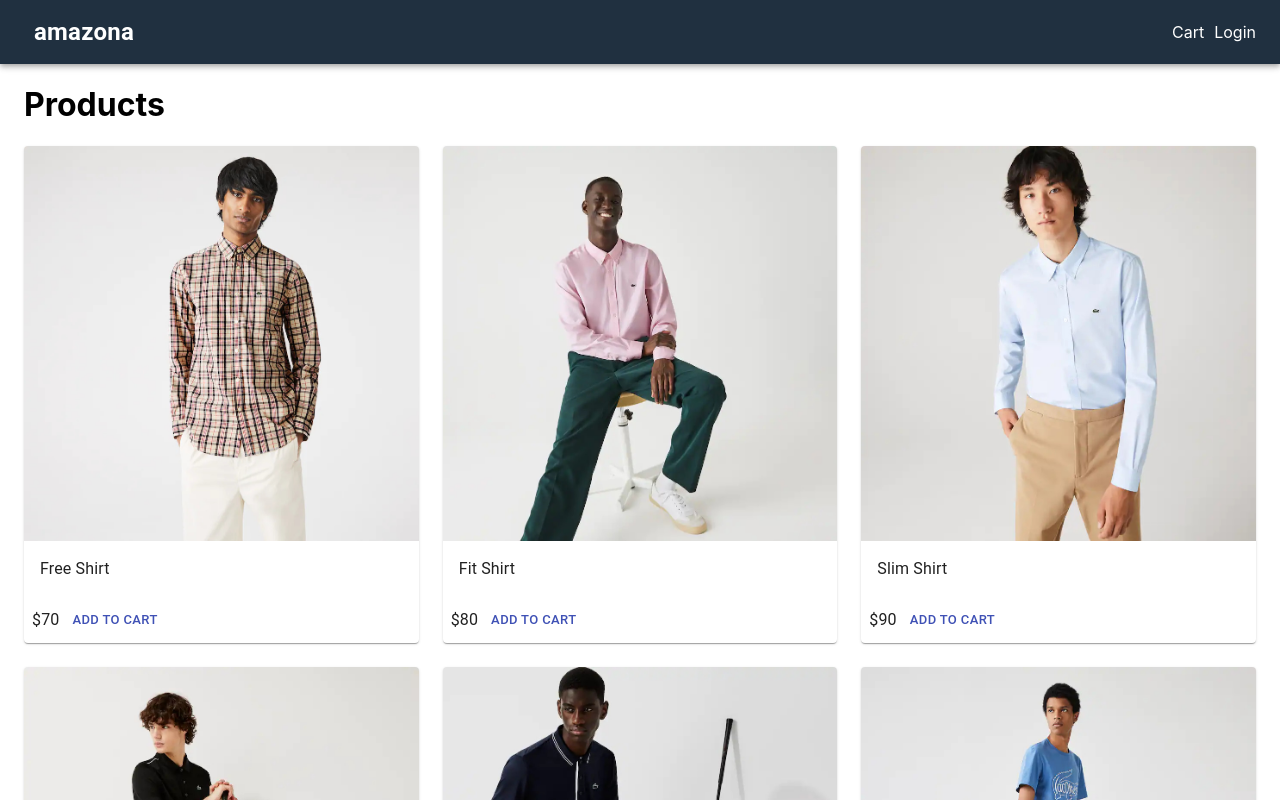
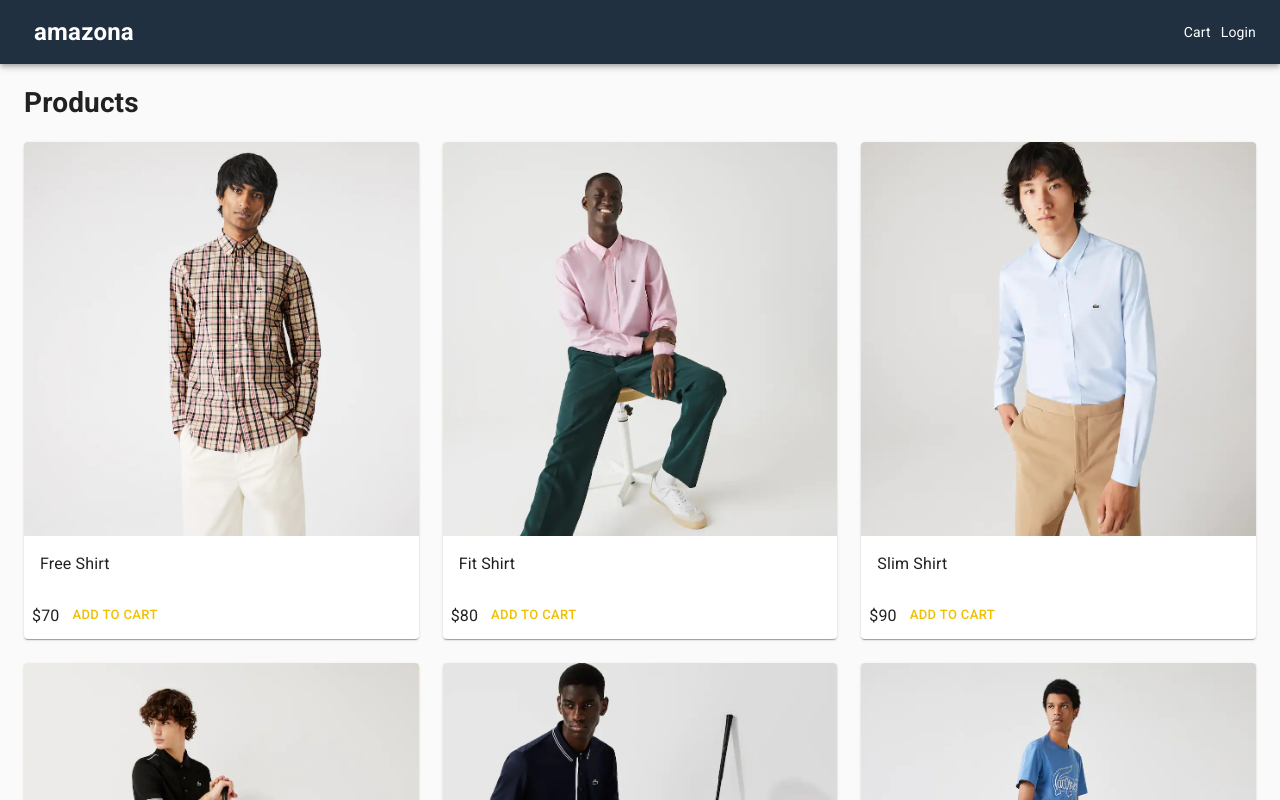
Before and after one commit to marisa-edgar/next-amazona, a Next.js app: page / in a window 1280 px wide. Shown: the top 800 px of the page. Built offline with nearby package versions, Linux system fonts and the light colour scheme.

Commit message:
add material UI themes

```diff
--- a/components/Layout.js
+++ b/components/Layout.js
@@ -1,10 +1,34 @@
 import React from 'react';
 import Head from 'next/head';
 import NextLink from 'next/link';
-import { AppBar, Toolbar, Typography, Container, Link } from '@material-ui/core';
+import { AppBar, Toolbar, Typography, Container, Link, ThemeProvider, CssBaseline, createMuiTheme  } from '@material-ui/core';
 import useStyles from '../utils/styles';
 
+
 export default function Layout({ title, description, children }) {
+  const theme = createMuiTheme({
+    typography: {
+      h1: {
+        fontSize: '1.6rem',
+        fontWeight: 400,
+        margin: '1rem 0',
+      },
+      h2: {
+        fontSize: '1.4rem',
+        fontWeight: 400,
+        margin: '1rem 0',
+      },
+    },
+    palette: {
+      type: 'light',
+      primary: {
+        main: '#f0c000',
+      },
+      secondary: {
+        main: '#208080',
+      },
+    },
+  });
   const classes = useStyles();
   return (
     <div>
@@ -12,6 +36,8 @@ export default function Layout({ title, description, children }) {
         <title>{title ? `${title} - Next Amazona` : 'Next Amazona'}</title>
         {description && <meta name="description" content={description}></meta>}
       </Head>
+      <ThemeProvider theme={theme}>
+        <CssBaseline />
         <AppBar position="static" className={classes.navbar}>
           <Toolbar>
             <NextLink href="/" passHref>
@@ -34,6 +60,7 @@ export default function Layout({ title, description, children }) {
         <footer className={classes.footer}>
           <Typography>All rights reserved. Next Amazona.</Typography>
         </footer>
+      </ThemeProvider>
     </div>
   );
 }
--- a/pages/_document.js
+++ b/pages/_document.js
@@ -6,7 +6,9 @@ export default class MyDocument extends Document {
   render() {
     return (
       <Html lang="en">
-        <Head></Head>
+        <Head>
+          <link rel="stylesheet" href="https://fonts.googleapis.com/css?family=Roboto:300,400,500,700&display=swap" />
+        </Head>
         <body>
           <Main />
           <NextScript />
--- a/pages/product/[slug].js
+++ b/pages/product/[slug].js
@@ -37,7 +37,7 @@ export default function ProductScreen() {
         <Grid item md={3} xs={12}>
           <List>
             <ListItem>
-              <Typography component="h1">{product.name}</Typography>
+              <Typography component="h1" variant="h1">{product.name}</Typography>
             </ListItem>
             <ListItem>
               <Typography>Category: {product.category}</Typography>
```
Also changed, not shown: 1 other file (tests, documents, lock files or other folders). Lines whose indentation alone changed are shown as unchanged.
